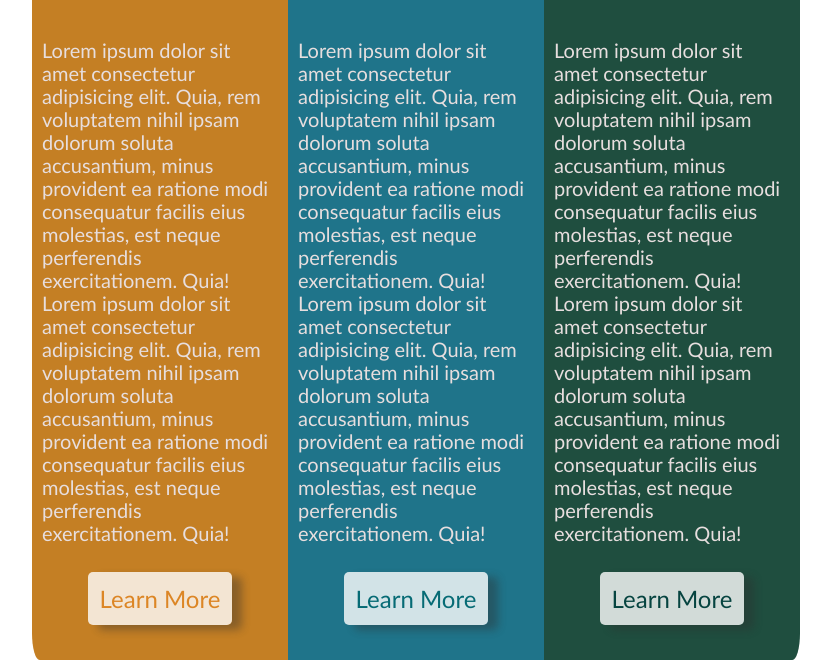
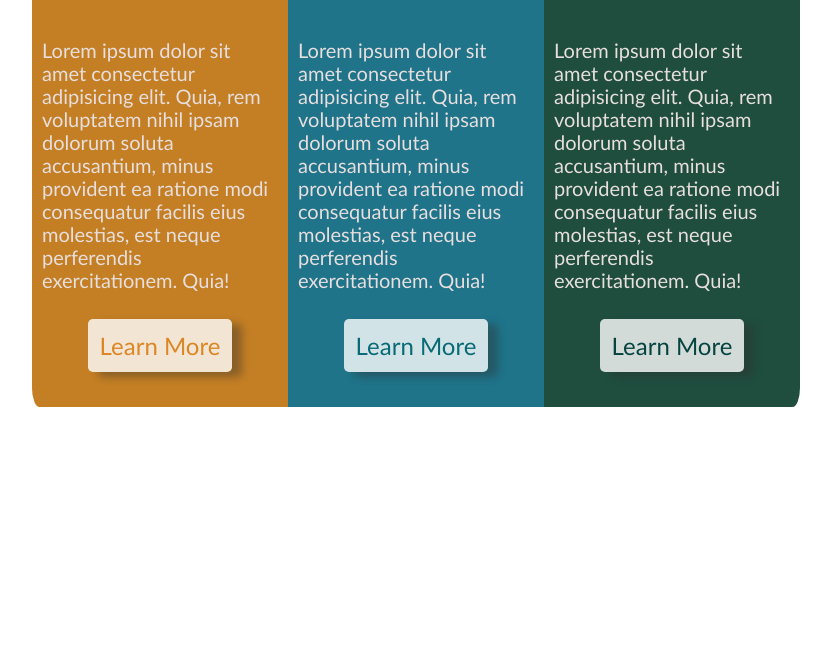
Before and after one commit to Amany74/three-responsive-columns, a plain HTML site: page index.html in a window 1280 px wide. Shown: the part 229-889 px from the top of the page, without its empty margins (224-1055 px from the left). After the commit the page ends 800 px from the top, so only its background shows below. Drawn offline with Linux system fonts and the light colour scheme.

Commit message:
Update index.html

```diff
--- a/index.html
+++ b/index.html
@@ -20,12 +20,6 @@
                  ipsam dolorum soluta accusantium, minus provident ea ratione
                  modi consequatur facilis eius molestias,
                  est neque perferendis exercitationem. Quia!
-                 Lorem ipsum dolor sit amet consectetur
-                 adipisicing elit. Quia, rem voluptatem nihil
-                  ipsam dolorum soluta accusantium, minus provident ea ratione
-                  modi consequatur facilis eius molestias,
-                  est neque perferendis exercitationem. Quia!
-
             </p>
             <span><a href="#" class="button">Learn More</a></span>
         </div>
@@ -38,12 +32,6 @@
                  ipsam dolorum soluta accusantium, minus provident ea ratione
                  modi consequatur facilis eius molestias,
                  est neque perferendis exercitationem. Quia!
-                 Lorem ipsum dolor sit amet consectetur
-                 adipisicing elit. Quia, rem voluptatem nihil
-                  ipsam dolorum soluta accusantium, minus provident ea ratione
-                  modi consequatur facilis eius molestias,
-                  est neque perferendis exercitationem. Quia!
-
             </p>
             <span><a href="#" class="button">Learn More</a></span>
         </div>
@@ -56,12 +44,6 @@
                  ipsam dolorum soluta accusantium, minus provident ea ratione
                  modi consequatur facilis eius molestias,
                  est neque perferendis exercitationem. Quia!
-                 Lorem ipsum dolor sit amet consectetur
-                 adipisicing elit. Quia, rem voluptatem nihil
-                  ipsam dolorum soluta accusantium, minus provident ea ratione
-                  modi consequatur facilis eius molestias,
-                  est neque perferendis exercitationem. Quia!
-
             </p>
             <span><a href="#" class="button">Learn More</a></span>
 
```
